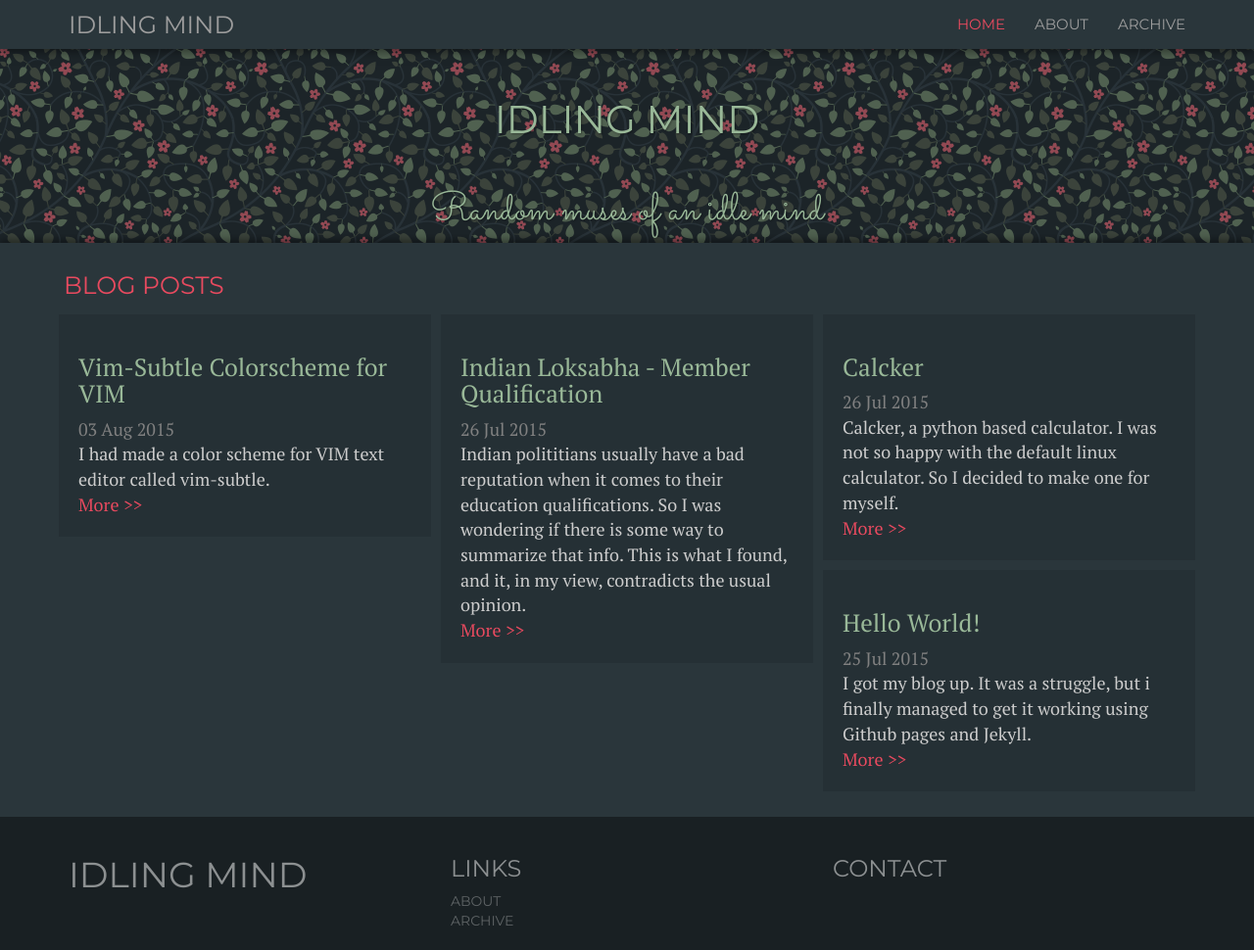
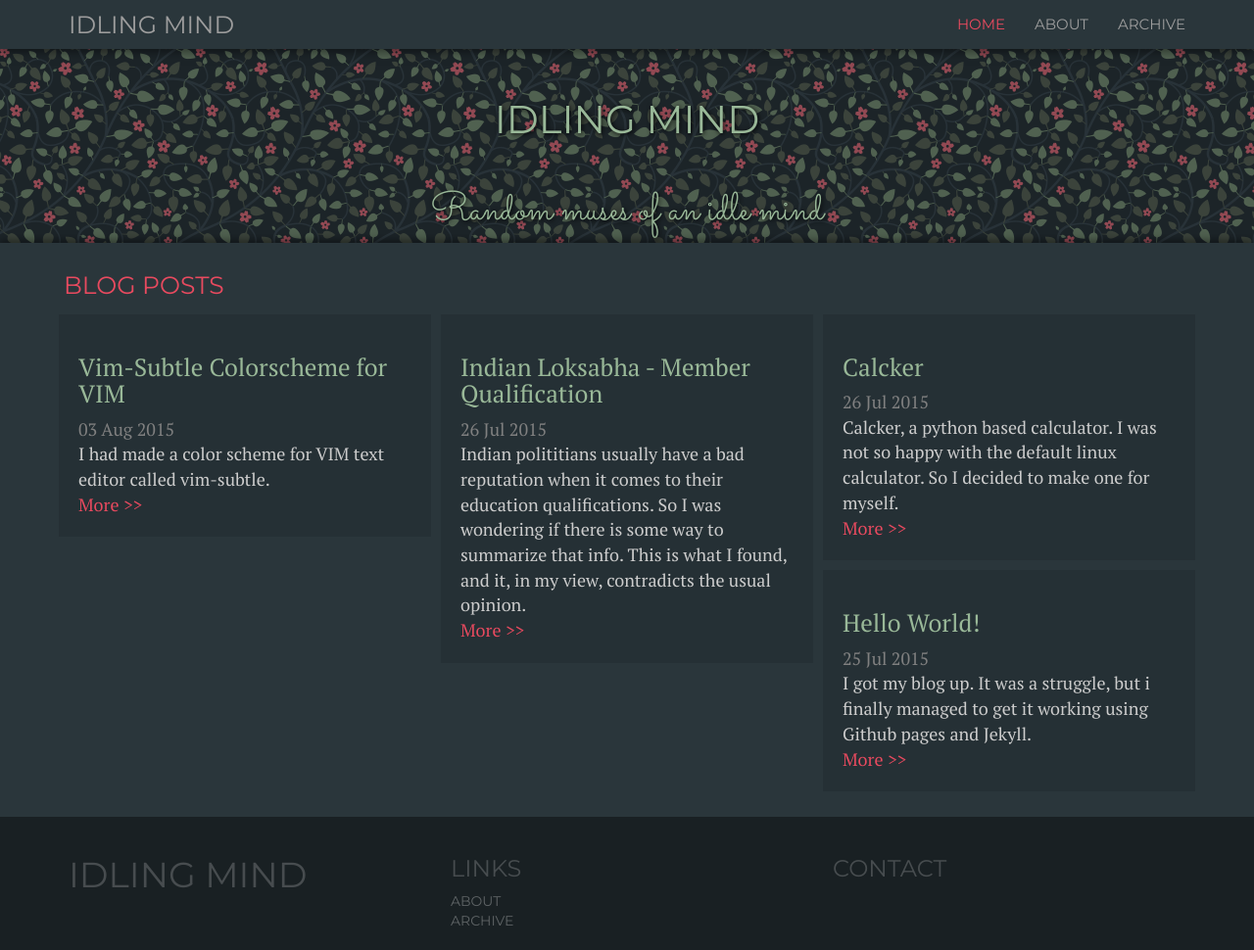
Before and after one commit to idling-mind/idling-mind.github.io, a Jekyll site: the page built from index.html, in a window 1280 px wide and 970 px high. Shown: the whole window at 98% size. Built offline with Jekyll 4.4.1, drawn with Linux system fonts in a browser that asks for light colours; nearby versions of some CDN libraries; the list of posts is cut into pages by our own code.

```diff
--- a/public/css/theme.css
+++ b/public/css/theme.css
@@ -85,7 +85,7 @@ a {
     font-family: 'Montserrat', sans-serif;
 }
 .banner h1, .banner h2{
-    text-shadow:1px 1px 2px rgba(0,0,0,0.3);
+    text-shadow:1px 1px 5px rgba(0,0,0,1);
     text-align:center;
     color:#99B898;
 }
@@ -145,7 +145,7 @@ a {
   overflow:hidden;
   font-family: 'Montserrat', sans-serif;
   background-color: #192023;
-  color:rgba(255,255,255,0.5);
+  color:rgba(255,255,255,0.2);
   padding:20px 0;
   text-transform:uppercase;
 }
```
